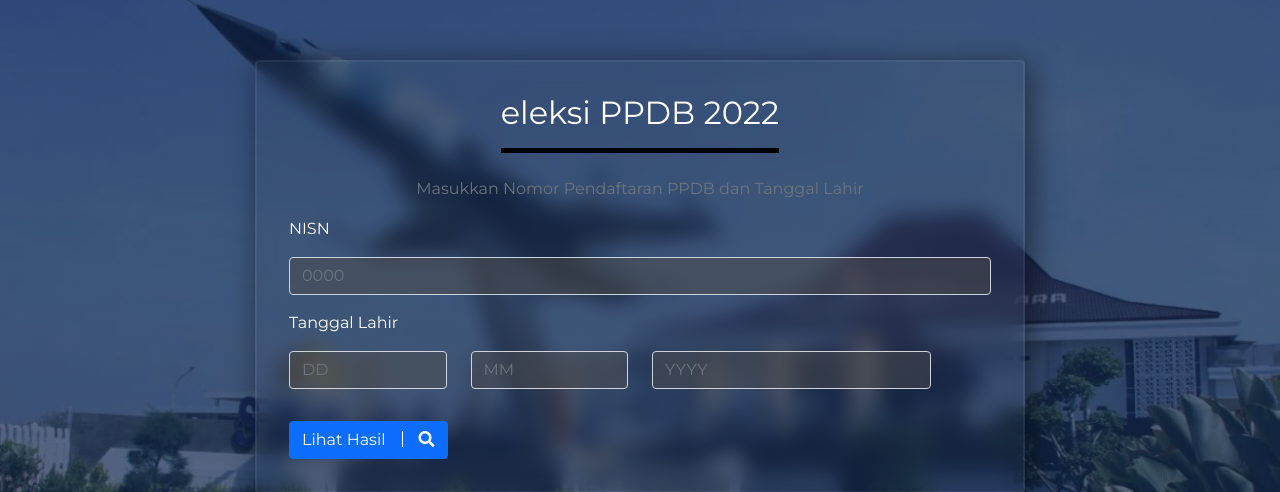
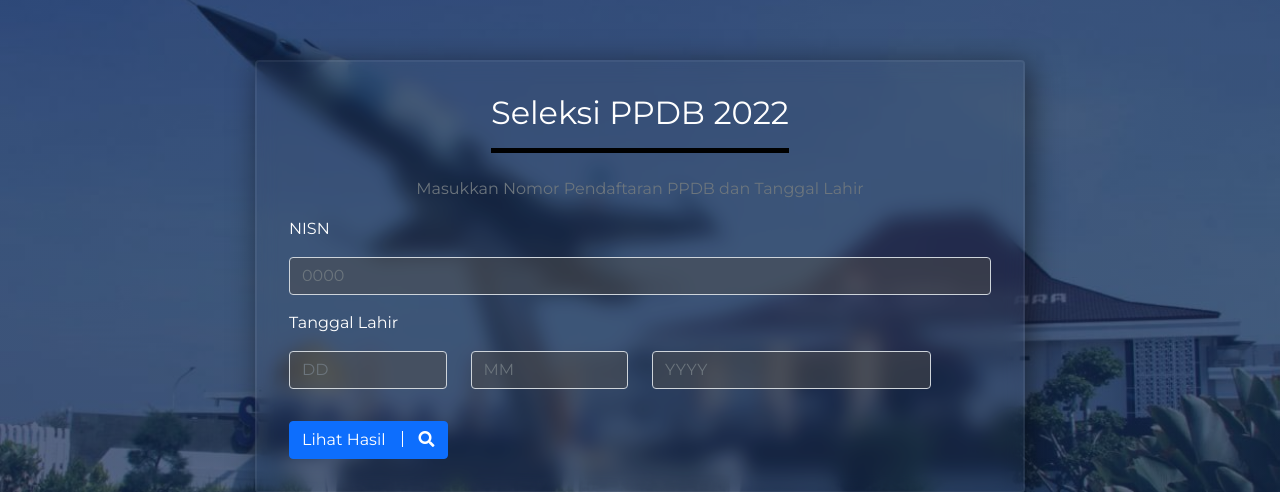
Before and after one commit to WazeAzure/PPDB, a PHP site: page /login.php in a window 1280 px wide. Shown: the part 126-618 px from the top of the page. Run offline with PHP 8.4, Linux system fonts and the light colour scheme.

Commit message:
Adding login.php

```diff
--- a/login.php
+++ b/login.php
@@ -9,7 +9,7 @@
         <main>
             <div class="main container">
                 <div class="card align-items-center">
-                    <h2 class="card-title">eleksi PPDB 2022</h2>
+                    <h2 class="card-title">Seleksi PPDB 2022</h2>
                     <p class="text-muted">Masukkan Nomor Pendaftaran PPDB dan Tanggal Lahir</p>
                     <form METHOD="POST" ACTION="user_data.php">
                         <label for="user_no">NISN</label>
```
